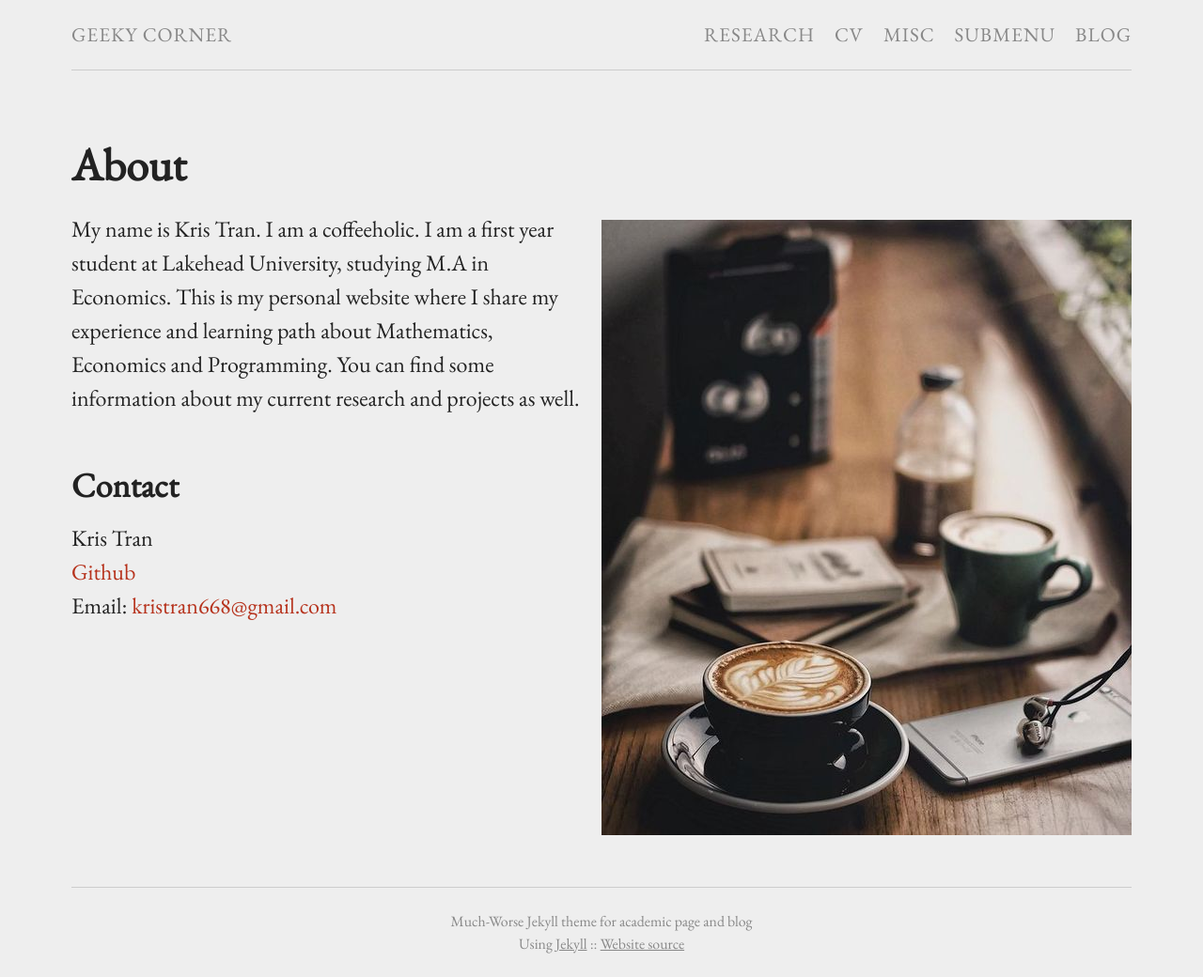
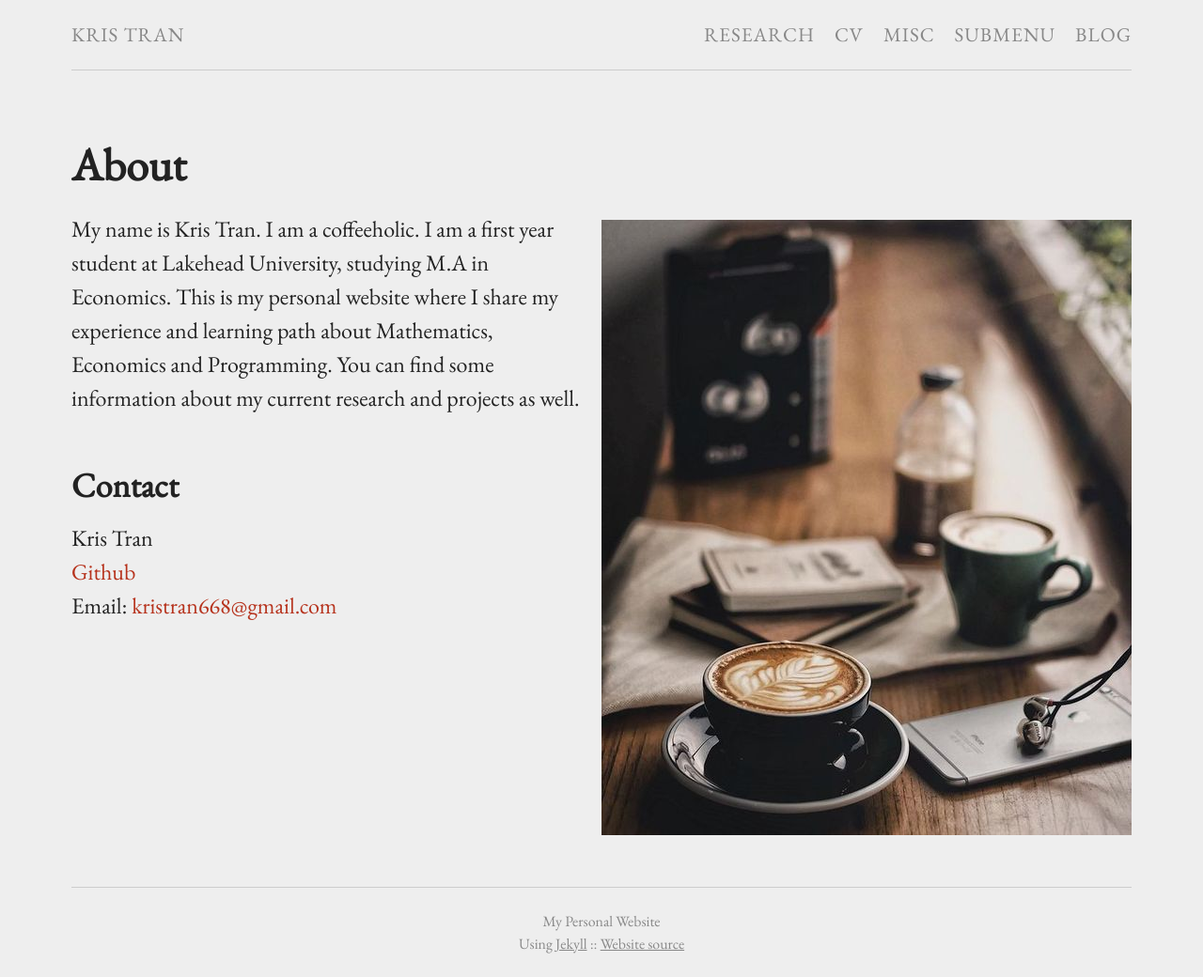
Before and after one commit to KrisTran90/KrisTran90.github.io, a Jekyll site: the page built from index.md, in a window 1280 px wide. Shown: the whole page at 94% size. Built offline with Jekyll 4.4.1, drawn with Linux system fonts in a browser that asks for light colours.

Commit message:
Update _config.yml

```diff
--- a/_config.yml
+++ b/_config.yml
@@ -1,12 +1,12 @@
-title: Geeky corner
-description: Much-Worse Jekyll theme for academic page and blog
-sourcecode: "https://github.com/gchauras/much-worse-jekyll-theme"
+title: Kris Tran
+description: My Personal Website
+sourcecode: "https://github.com/Kristran90"
 
 permalink: blog/:year/:month/:day/:title
 exclude: ["Makefile", "README.md"]
 
-url: "http://gchauras.github.io"     # the base hostname & protocol for your site
-baseurl: "/much-worse-jekyll-theme"                   # the subpath of your site, e.g. /blog
+url: "http://kristran90.github.io"     # the base hostname & protocol for your site
+baseurl: "/index"                   # the subpath of your site, e.g. /blog
 
 author:
     name:
```
